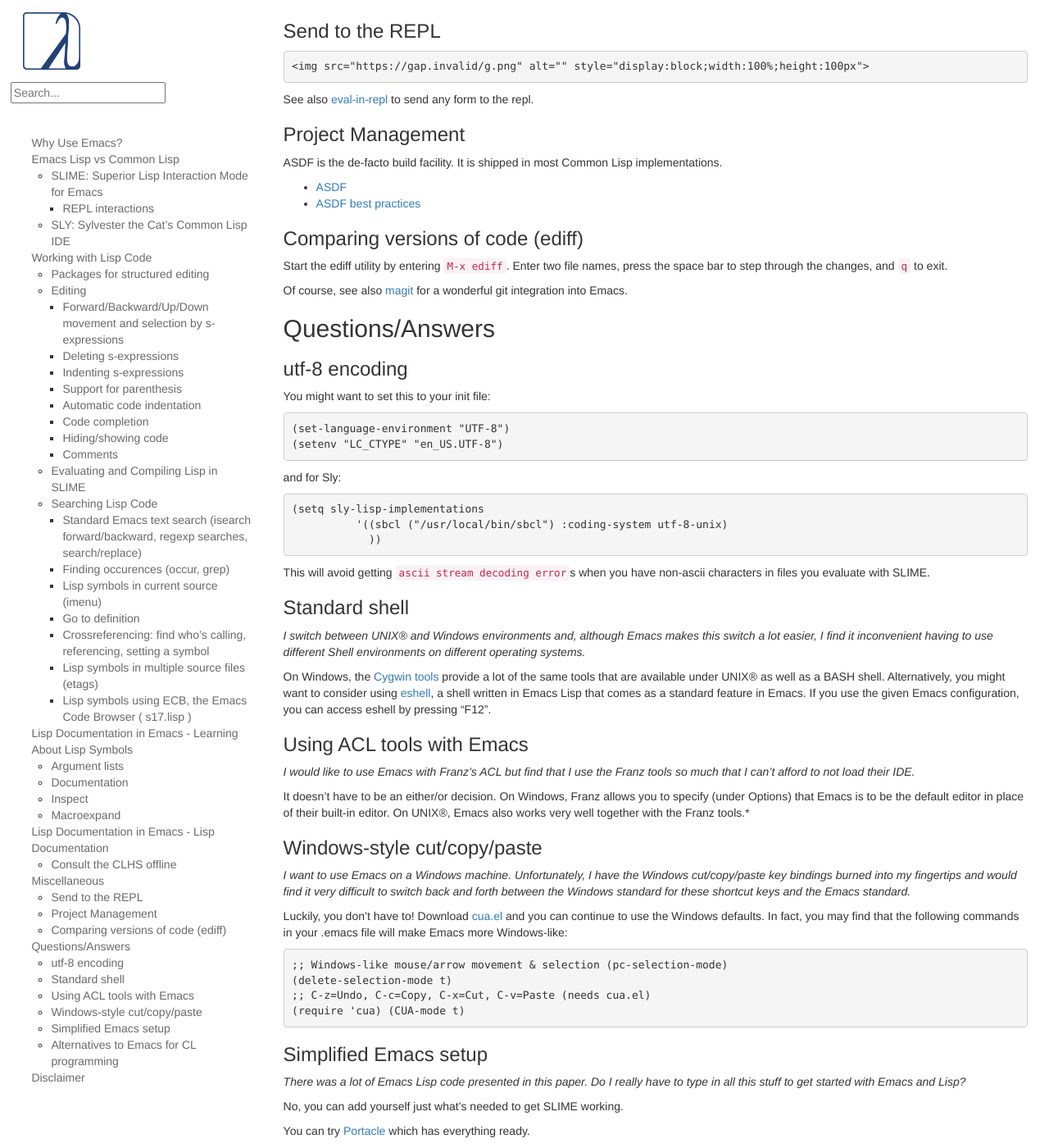
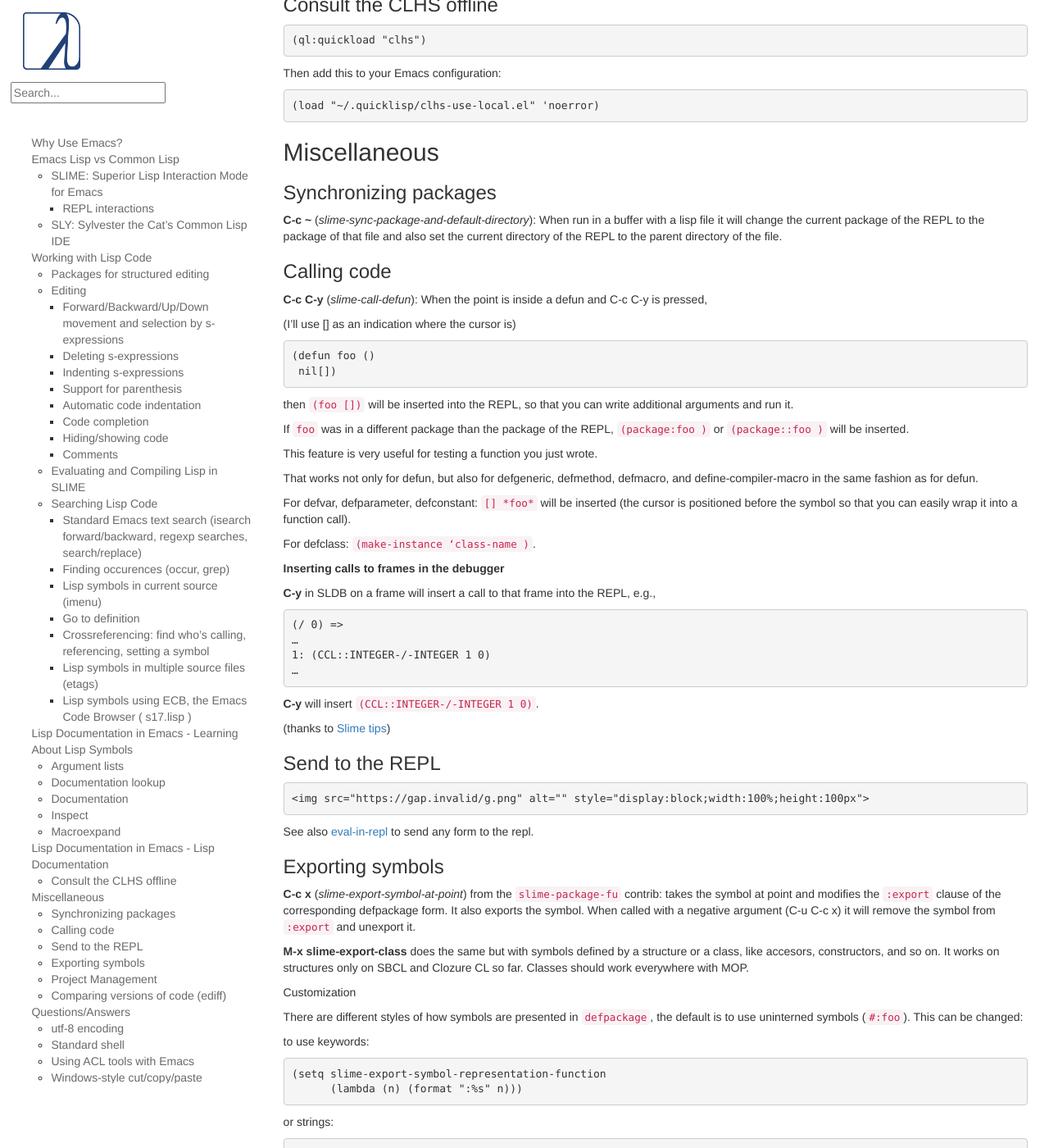
Before and after one commit to LispCookbook/cl-cookbook, a Jekyll site: the page built from emacs-ide.md, in a window 1280 px wide and 1400 px high, scrolled down 5387 px. Shown: the whole window at 82% size. Built offline with Jekyll 4.4.1, drawn with Linux system fonts in a browser that asks for light colours; some of the changed text lies outside the part shown.

Commit message:
add Slime tips

````diff
--- a/emacs-ide.md
+++ b/emacs-ide.md
@@ -344,6 +344,16 @@
 When you put the cursor on a function, SLIME will show its signature
 in the minibuffer.
 
+### Documentation lookup
+
+- **C-c C-d h**  looks up documentation in CLHS. But it works only on symbols, so there are two more bindings:
+- **C-c C-d #** for reader macros
+- **C-c C-d ~**  for format directives
+
+Other bindings which may be useful:
+
+- **C-c C-d d**  describes a symbol using `describe`
+- **C-c C-d f**  describes a function using `describe`
 
 ### Documentation
 
@@ -396,6 +406,60 @@
 
 ## Miscellaneous
 
+### Synchronizing packages
+
+**C-c ~** (*slime-sync-package-and-default-directory*): When run in a
+buffer with a lisp file it will change the current package of the REPL
+to the package of that file and also set the current directory of the REPL
+to the parent directory of the file.
+
+### Calling code
+
+**C-c C-y** (*slime-call-defun*): When the point is inside a defun and
+C-c C-y is pressed,
+
+(I’ll use [] as an indication where the cursor is)
+
+
+~~~lisp
+(defun foo ()
+ nil[])
+~~~
+
+
+then `(foo [])` will be inserted into the REPL, so that you can write
+additional arguments and run it.
+
+
+If `foo` was in a different package than the package of the REPL,
+`(package:foo )` or `(package::foo )` will be inserted.
+
+This feature is very useful for testing a function you just wrote.
+
+That works not only for defun, but also for defgeneric, defmethod,
+defmacro, and define-compiler-macro in the same fashion as for defun.
+
+For defvar, defparameter, defconstant: `[] *foo*` will be inserted
+(the cursor is positioned before the symbol so that you can easily
+wrap it into a function call).
+
+For defclass: `(make-instance ‘class-name )`.
+
+**Inserting calls to frames in the debugger**
+
+**C-y** in SLDB on a frame will insert a call to that frame into the REPL, e.g.,
+
+```
+(/ 0) =>
+…
+1: (CCL::INTEGER-/-INTEGER 1 0)
+…
+```
+
+**C-y** will insert `(CCL::INTEGER-/-INTEGER 1 0)`.
+
+(thanks to [Slime tips](https://slime-tips.tumblr.com/page/2))
+
 ### Send to the REPL
 
 ~~~lisp
@@ -403,6 +467,41 @@
 ~~~
 
 See also [eval-in-repl](https://github.com/kaz-yos/eval-in-repl) to send any form to the repl.
+
+### Exporting symbols
+
+**C-c x** (*slime-export-symbol-at-point*) from the `slime-package-fu`
+contrib: takes the symbol at point and modifies the `:export` clause of
+the corresponding defpackage form. It also exports the symbol.  When
+called with a negative argument (C-u C-c x) it will remove the symbol
+from `:export` and unexport it.
+
+**M-x slime-export-class** does the same but with symbols defined
+by a structure or a class, like accesors, constructors, and so on.
+It works on structures only on SBCL and Clozure CL so far.
+Classes should work everywhere with MOP.
+
+Customization
+
+There are different styles of how symbols are presented in
+`defpackage`, the default is to use uninterned symbols (`#:foo`).
+This can be changed:
+
+to use keywords:
+
+
+~~~lisp
+(setq slime-export-symbol-representation-function
+      (lambda (n) (format ":%s" n)))
+~~~
+
+or strings:
+
+~~~lisp
+(setq slime-export-symbol-representation-function
+ (lambda (n) (format "\"%s\"" (upcase n))))
+~~~
+
 
 ### Project Management
 
````
